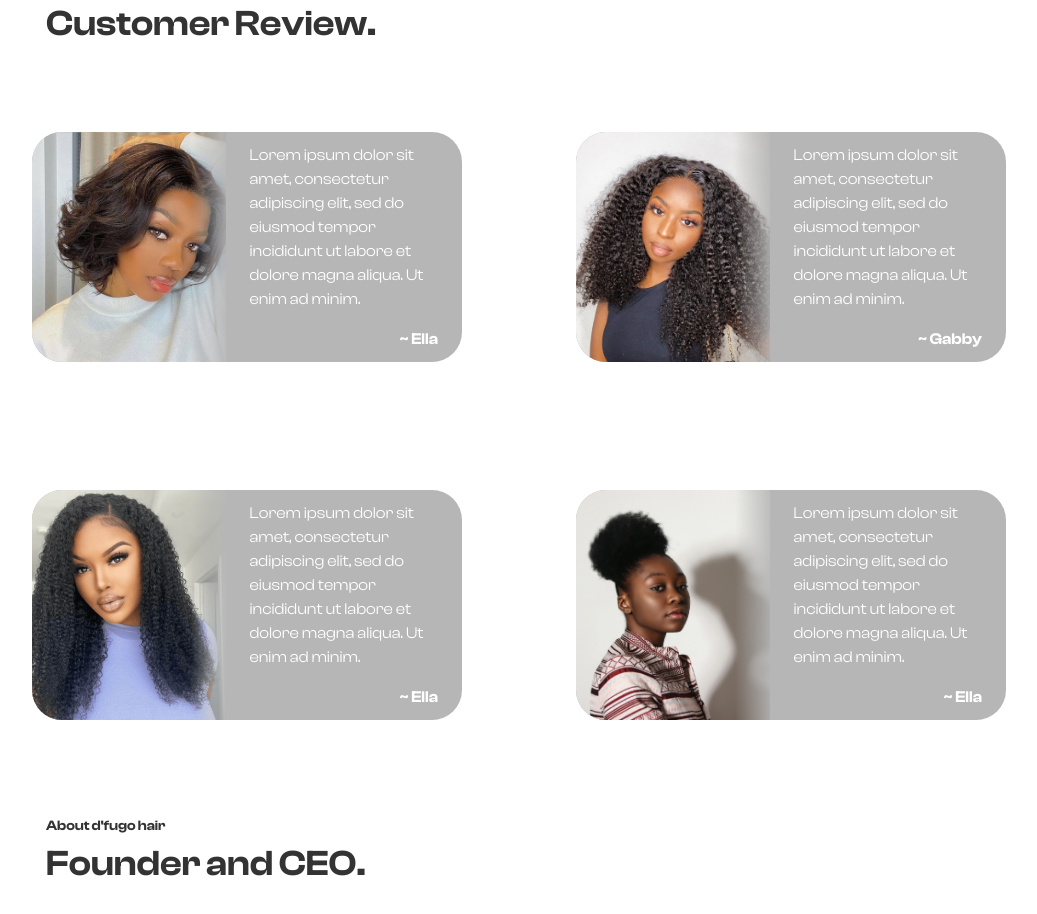
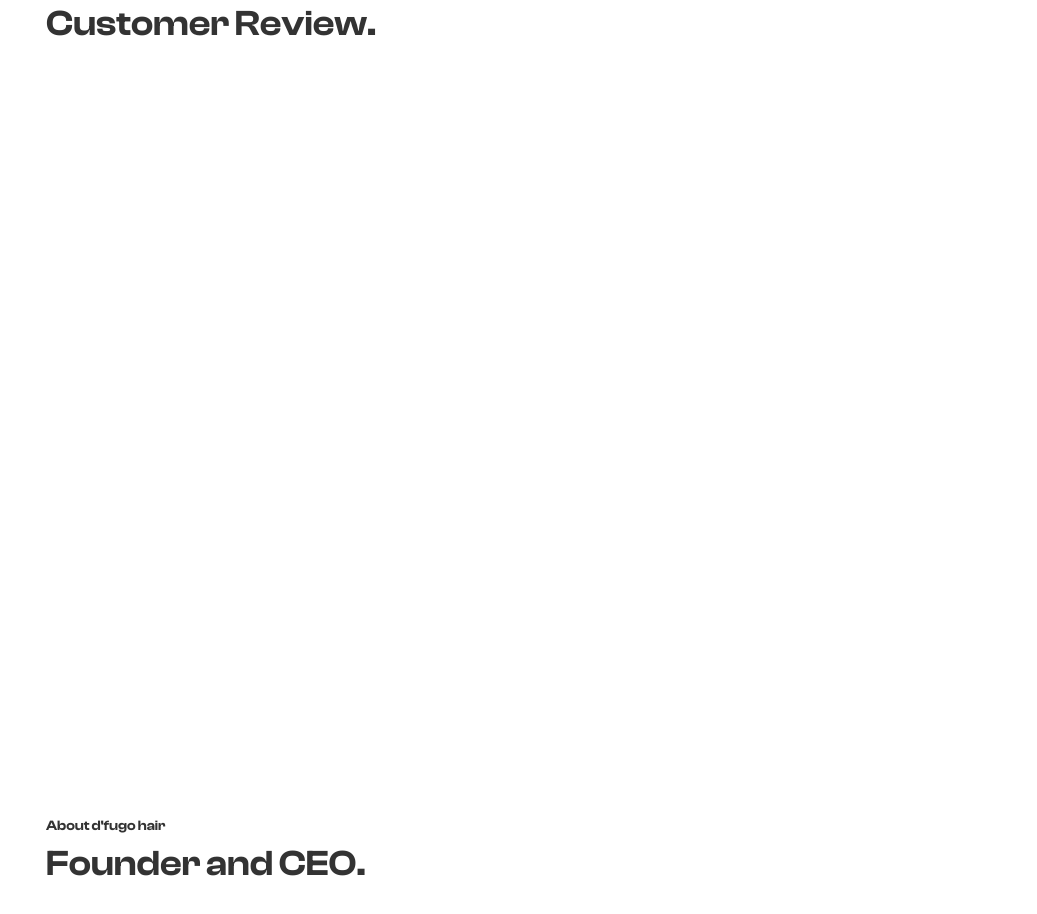
Before and after one commit to joe-ani/ocean-wave, a Next.js app: page / in a window 1280 px wide. Shown: the part 3460-4374 px from the top of the page, without its empty margins (114-1151 px from the left). Built offline with nearby package versions, Linux system fonts and the light colour scheme.

Commit message:
feat: enhance Review component with scroll-based animations and update ProductCard price format

```diff
--- a/src/app/Components/Review.tsx
+++ b/src/app/Components/Review.tsx
@@ -1,12 +1,13 @@
 "use client";
 import Image from "next/image";
 import reviewData from "../CustomerReviewData";
-import { motion } from "framer-motion";
+import { motion, useViewportScroll, useTransform } from "framer-motion";
 import { useEffect, useState } from "react";
 
 const Review = () => {
     const [isMounted, setIsMounted] = useState(false);
     const [windowWidth, setWindowWidth] = useState(0); // Initialize to 0
+    const { scrollY } = useViewportScroll();
 
     useEffect(() => {
         setIsMounted(true);
@@ -28,22 +29,17 @@ const Review = () => {
 
     return (
         <div className="review grid grid-cols-1 md:grid-cols-2 gap-8 md:gap-32 md:justify-items-end">
-            {reviewData.map((review, index) => (
+            {reviewData.map((review, index) => {
+                const x = useTransform(scrollY, [0, 300], [windowWidth < 768 ? (index % 2 === 0 ? -100 : 100) : (index % 2 === 0 ? -30 : 30), 0]);
+                const y = useTransform(scrollY, [0, 300], [windowWidth >= 768 ? 50 : 0, 0]);
+                const opacity = useTransform(scrollY, [0, 300], [0, 1]);
+
+                return (
                     <motion.div
                         key={index}
                         className={`flex items-center relative ${index % 2 === 0 ? 'pl-8 md:pr-0' : 'pr-8 md:pr-0'}`}
-                    initial={{
-                        opacity: 0,
-                        x: windowWidth < 768
-                            ? (index % 2 === 0 ? -100 : 100)
-                            : (index % 2 === 0 ? -30 : 30),
-                        y: windowWidth >= 768 ? 50 : 0
-                    }}
-                    whileInView={{
-                        opacity: 1,
-                        x: 0,
-                        y: 0
-                    }}
+                        style={{ x, y, opacity }}
+                        whileInView={{ opacity: 1, x: 0, y: 0 }}
                         transition={{
                             duration: 0.8,
                             type: "spring",
@@ -51,7 +47,7 @@ const Review = () => {
                             stiffness: 100,
                             delay: index * 0.2
                         }}
-                    viewport={{ once: true }}
+                        viewport={{ once: false, amount: 0.5 }}
                     >
                         {/* Masked Image and Text Container */}
                         <div className={`flex items-center relative bg-[#b6b6b6] md:rounded-[30px] overflow-hidden w-full md:w-[430px] h-[150px] md:h-[230px]
@@ -81,7 +77,8 @@ const Review = () => {
                             </div>
                         </div>
                     </motion.div>
-            ))}
+                );
+            })}
         </div>
     );
 };
--- a/src/components/ProductCard.tsx
+++ b/src/components/ProductCard.tsx
@@ -103,7 +103,7 @@ export const ProductCard: React.FC<{ product: Product }> = ({ product }) => {
         </div>
         <div className="w-full h-[1px] bg-[#dddd]"></div>
         <div className="flex items-center justify-between px-2 sm:px-3">
-          <p className="text-white font-medium text-xs">${product.price}</p>
+          <p className="text-white font-medium text-xs">₦{product.price}</p>
           <div className="flex items-center gap-1">
             <span className="text-white text-[10px] sm:text-xs">({product.rating})</span>
             <TrendingUp className="text-green-400" size={16} />
```
Lines whose indentation alone changed are shown as unchanged.
